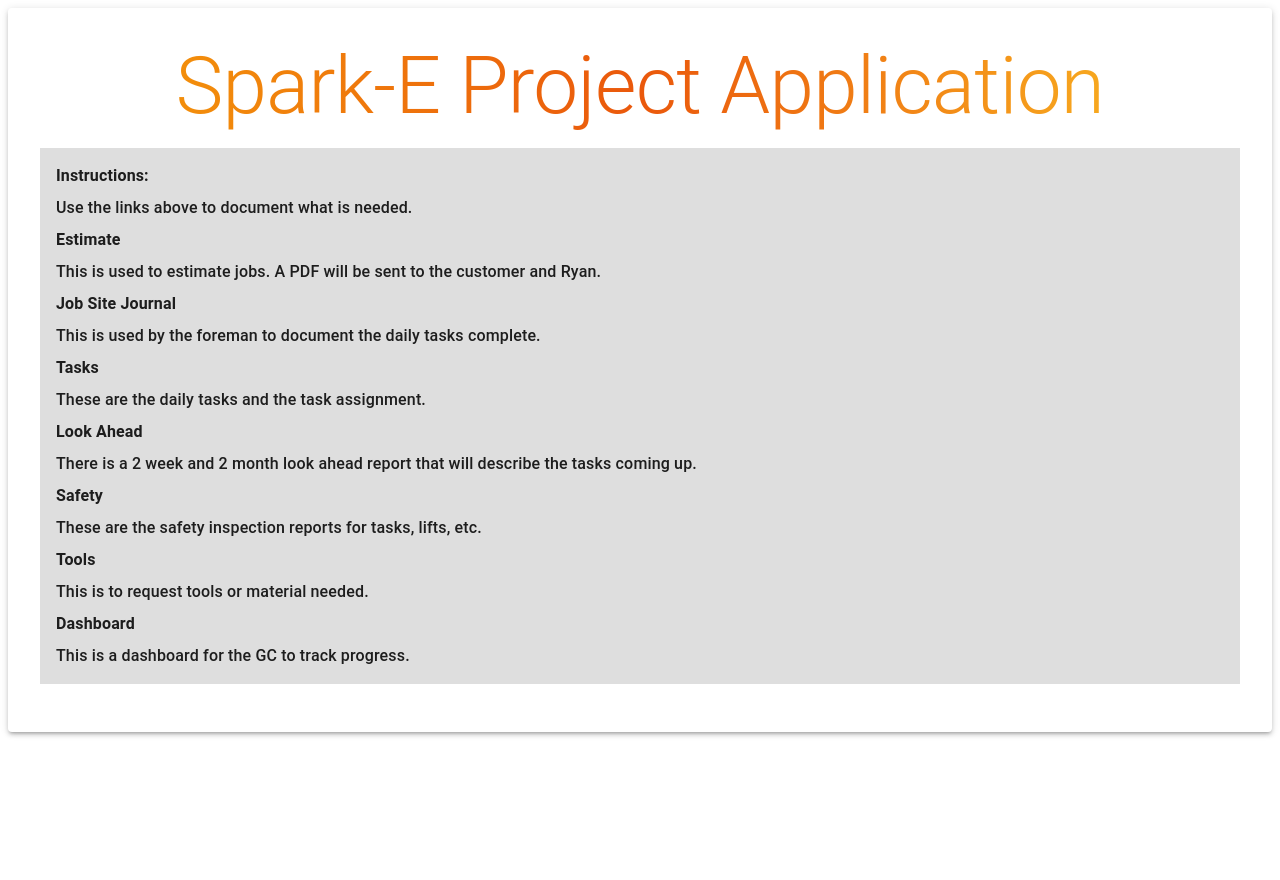
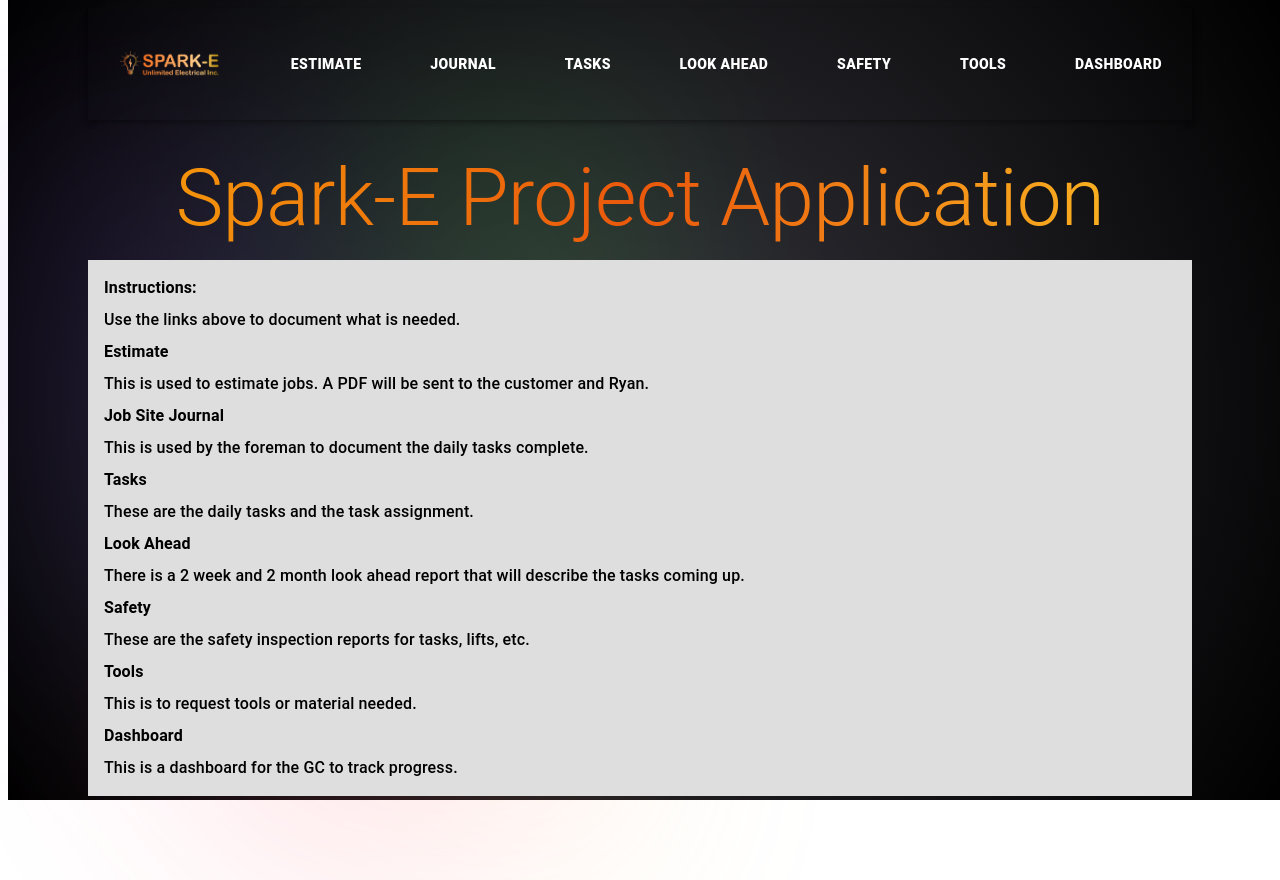
Before and after one commit to sparkeUnlimited/sparke-pm-app, a Next.js app: page / in a window 1280 px wide. Before the commit the page ends 800 px from the top, so only its background shows below. Built offline with nearby package versions, Linux system fonts and the light colour scheme; some icons are missing.

Commit message:
Updated home page to reference correct Layout file

```diff
--- a/app/layout.tsx
+++ b/app/layout.tsx
@@ -1,14 +1,3 @@
-import "/styles/globals.css";
-import "/styles/calendar.css";
-
-export const metadata = {
-  title: "Spark-E PM App",
-  description:
-    "Delivering projects on time and within budget. Providing sustainable electrical services for residential and commercial customers.",
-  keywords:
-    "electrician, contractor, EV chargers, panel upgrades, energy-efficient, fire alarm, commercial, residential",
-};
-
 const RootLayout = ({ children }) => (
   <html lang="en">
     <body>{children}</body>
--- a/app/page.tsx
+++ b/app/page.tsx
@@ -7,10 +7,11 @@ import ListItemIcon from "@mui/material/ListItemIcon";
 import Box from "@mui/material/Box";
 import Typography from "@mui/material/Typography";
 import Paper from "@mui/material/Paper";
+import Layout from "@/layout/Layout";
 
 const Home = () => {
   return (
-    <Paper sx={{ backgroundColor: "transparent", p: 4, mb: 4 }} elevation={3}>
+    <Layout title="Home">
         <Typography
           variant="h2"
           align="center"
@@ -145,7 +146,7 @@ const Home = () => {
             This is a dashboard for the GC to track progress.
           </Typography>
         </Box>
-    </Paper>
+    </Layout>
   );
 };
 
```
Also changed, not shown: layout/Layout.tsx (+10 -0 lines). Lines whose indentation alone changed are shown as unchanged.
